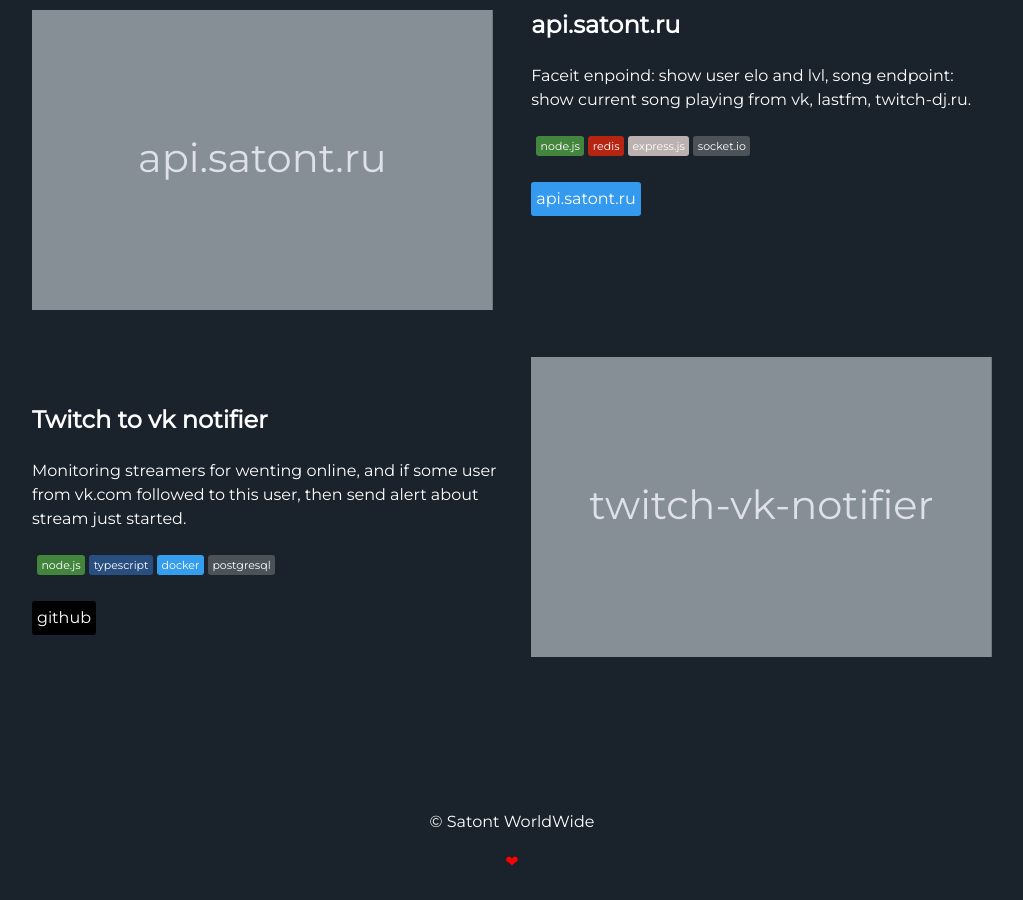
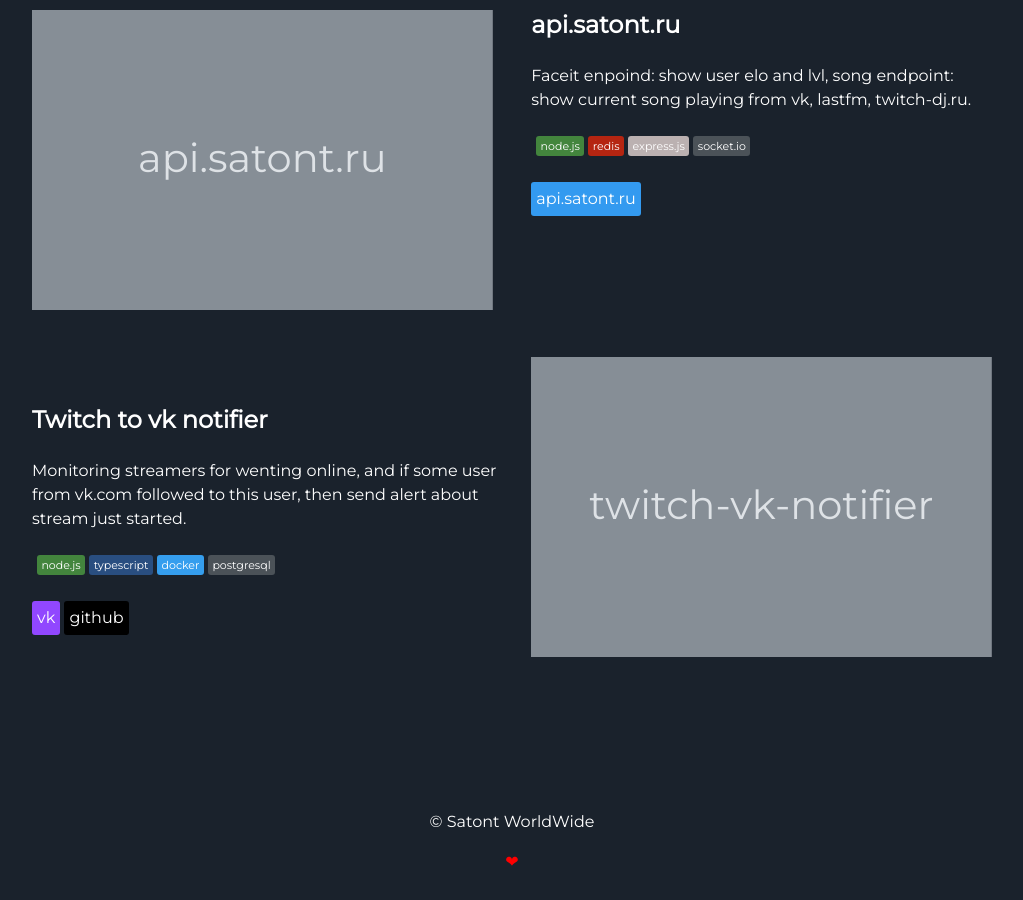
Before and after one commit to Satont/Satont.github.io, a Jekyll site: the page built from index.html, in a window 1280 px wide and 900 px high, scrolled down 3500 px. Shown: the whole window, without its empty margins (128-1151 px from the left). Built offline with Jekyll 4.4.1, drawn with Linux system fonts in a browser that asks for light colours; nearby versions of some CDN libraries.

Commit message:
feat(projects): add link to vk for notifier

```diff
--- a/_includes/projects.html
+++ b/_includes/projects.html
@@ -129,6 +129,7 @@
       <span class="project-badge" style="background-color:#359eee">docker</span>
       <span class="project-badge">postgresql</span>
     </div>
+    <a class="project-link" target="_blank" style="background-color: #9147ff;" href="https://vk.com/twitchnotify">vk</a>
     <a class="project-link" target="_blank" style="background-color: #000000;" href="https://github.com/Satont/twitch-vk-notifier">github</a>
   </div>
 </div>
```
